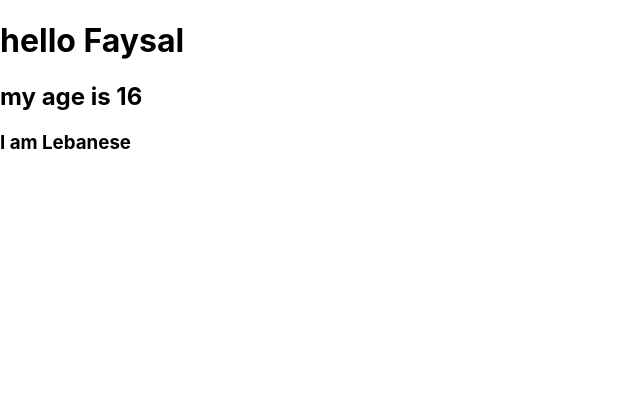
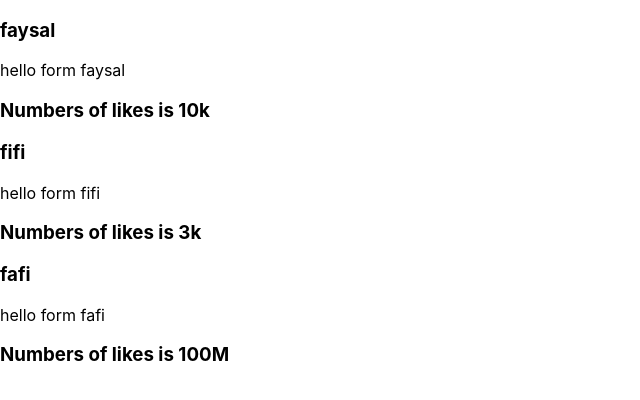
Before and after one commit to faysalsaade/React.js, a React (Create React App) app: page / in a window 1280 px wide. Shown: the top 400 px of the page, without its empty margins (0-640 px from the left). Built offline with nearby package versions, Linux system fonts and the light colour scheme.

Commit message:
create new project

```diff
--- a/src/App.js
+++ b/src/App.js
@@ -1,9 +1,23 @@
 import React from "react";
-import SayHello from "./SayHello";
+import Tweet from "./components/tweet";
 function App() {
   return (
     <div>
-      <SayHello name="Faysal" age="16" Nationality="Lebanese" />
+      <Tweet
+        name="faysal"
+        message="hello form faysal"
+        likes="Numbers of likes is 10k"
+      />
+      <Tweet
+        name="fifi"
+        message="hello form fifi"
+        likes="Numbers of likes is 3k"
+      />
+      <Tweet
+        name="fafi"
+        message="hello form fafi"
+        likes="Numbers of likes is 100M"
+      />
     </div>
   );
 }
--- /dev/null
+++ b/src/components/tweet.js
@@ -0,0 +1,11 @@
+function Tweet(props) {
+  const { name, message, likes } = props;
+  return (
+    <div>
+      <h3>{name}</h3>
+      <p>{message}</p>
+      <h3>{likes}</h3>
+    </div>
+  );
+}
+export default Tweet;
```
Also changed, not shown: src/App.css (deleted, +0 -38 lines).
